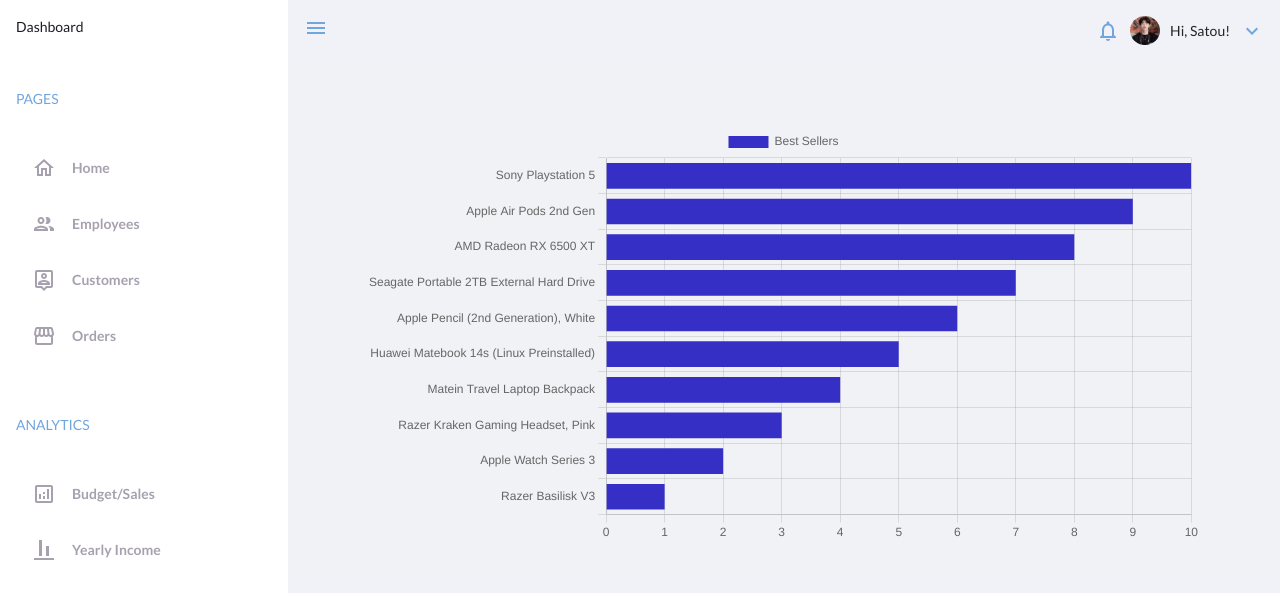
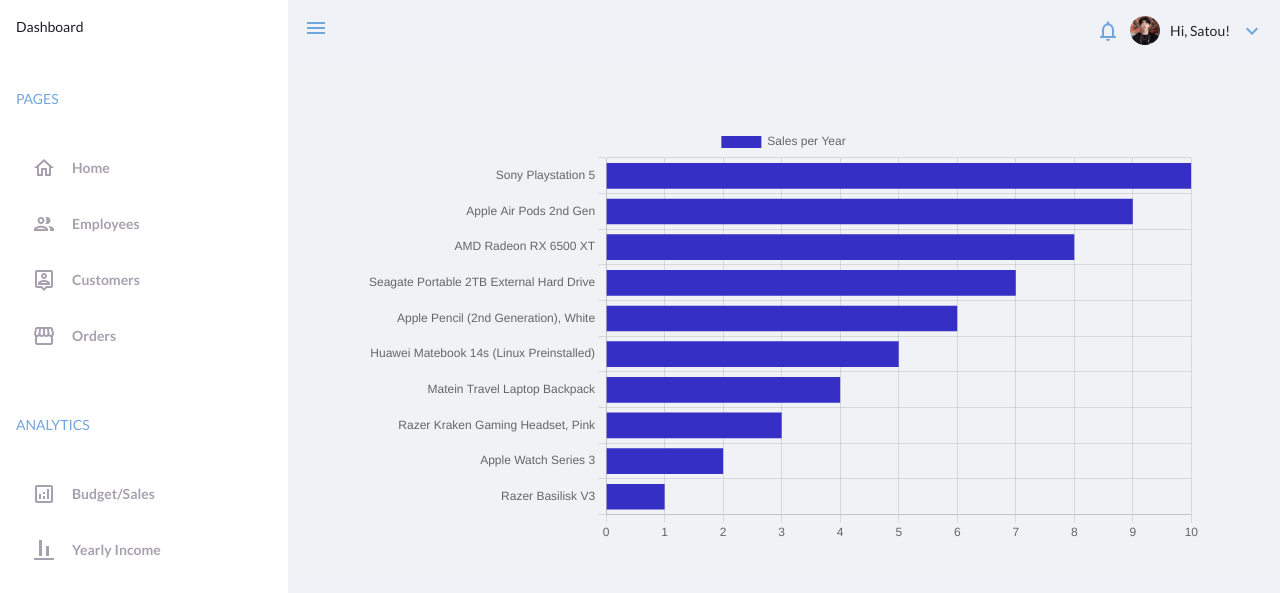
Before and after one commit to artemromaniv/project_admin_dashboard, a React (Vite) app: page /best-sellers in a window 1280 px wide. Shown: the top 593 px of the page. Built offline with nearby package versions, Linux system fonts and the light colour scheme.

Commit message:
minor changes

```diff
--- a/src/components/charts/BestSellersChart.tsx
+++ b/src/components/charts/BestSellersChart.tsx
@@ -27,7 +27,7 @@ const lables:string[] =[
 const data = {
     labels:lables,
     datasets:[{
-        label:'Best Sellers',
+        label:'Sales per Year',
         backgroundColor:[ '#352FC5'],
         data: [10,9,8,7,6,5,4,3,2,1,],
     }]
--- a/src/components/charts/BudgetSalesChart.tsx
+++ b/src/components/charts/BudgetSalesChart.tsx
@@ -20,6 +20,14 @@ const data = {
 const options = {
     responsive: true,
     maintainAspectRatio: true,
+    scales: {
+        x: {
+          stacked: true,
+        },
+        y: {
+          stacked: true,
+        },
+      },
 }
 export const BudgetSalesChart = () => {
   return (
```
Also changed, not shown: 1 other file (tests, documents, lock files or other folders). Lines whose indentation alone changed are shown as unchanged.
